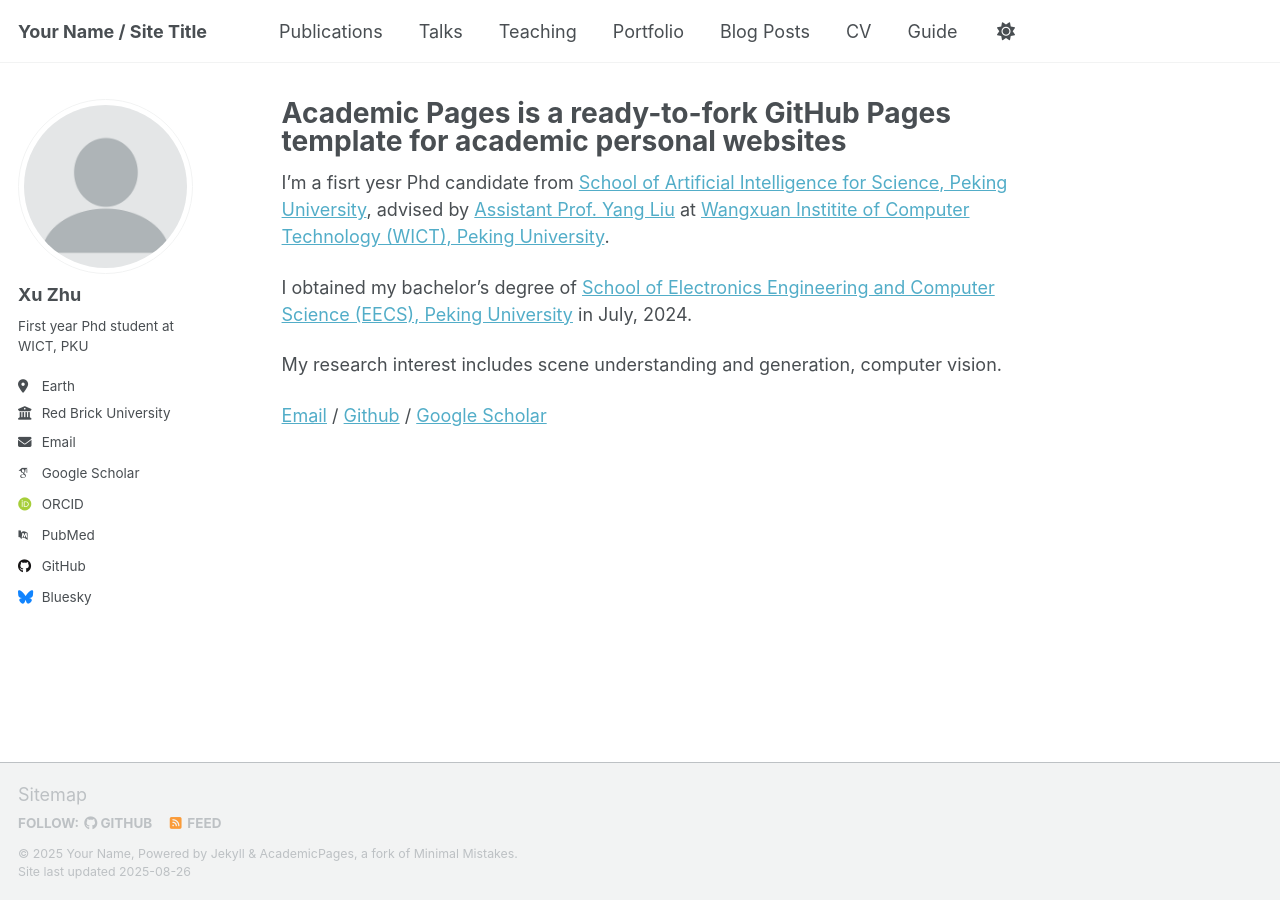
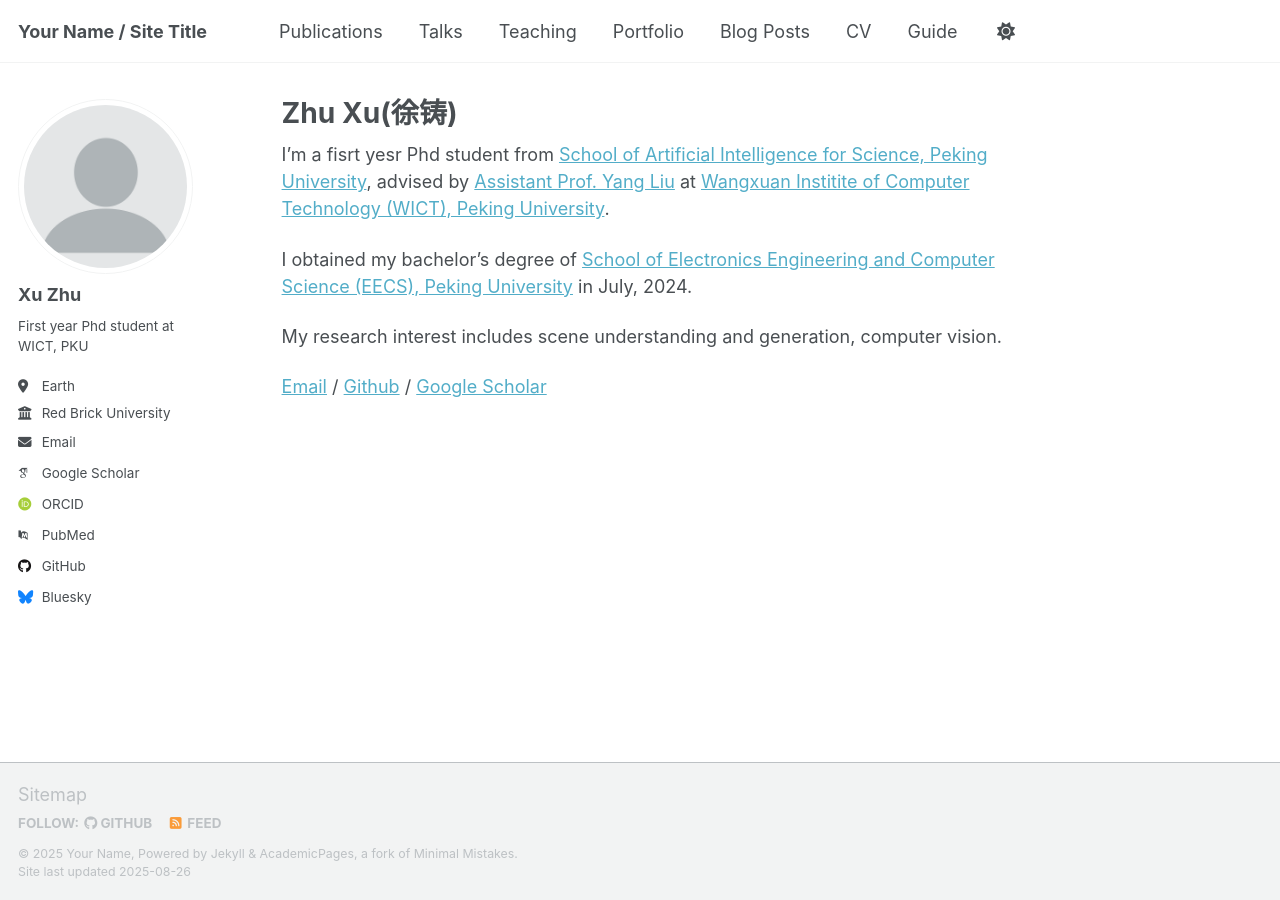
Before and after one commit to xuzhu1218/xuzhu1218.github.io, a Jekyll site: the page built from _pages/about.md, in a window 1280 px wide. Built offline with Jekyll 4.4.1, drawn with Linux system fonts in a browser that asks for light colours; some web fonts are replaced; a script that is not in the unit is left out.

Commit message:
Update about.md

```diff
--- a/_pages/about.md
+++ b/_pages/about.md
@@ -1,12 +1,12 @@
 ---
 permalink: /
-title: "Academic Pages is a ready-to-fork GitHub Pages template for academic personal websites"
+title: "Zhu Xu(徐铸)"
 author_profile: true
 redirect_from:
   - /about/
   - /about.html
 ---
-I'm a fisrt yesr Phd candidate from [School of Artificial Intelligence for Science, Peking University](https://sai.pku.edu.cn), advised by [Assistant Prof. Yang Liu](https://www.csyangliu.com/) at  [Wangxuan Institite of Computer Technology (WICT), Peking University](https://www.icst.pku.edu.cn/).
+I'm a fisrt yesr Phd student from [School of Artificial Intelligence for Science, Peking University](https://sai.pku.edu.cn), advised by [Assistant Prof. Yang Liu](https://www.csyangliu.com/) at  [Wangxuan Institite of Computer Technology (WICT), Peking University](https://www.icst.pku.edu.cn/).
 
 I obtained my bachelor’s degree of [School of Electronics Engineering and Computer Science (EECS), Peking University](https://eecs.pku.edu.cn/) in July, 2024.
 
```
